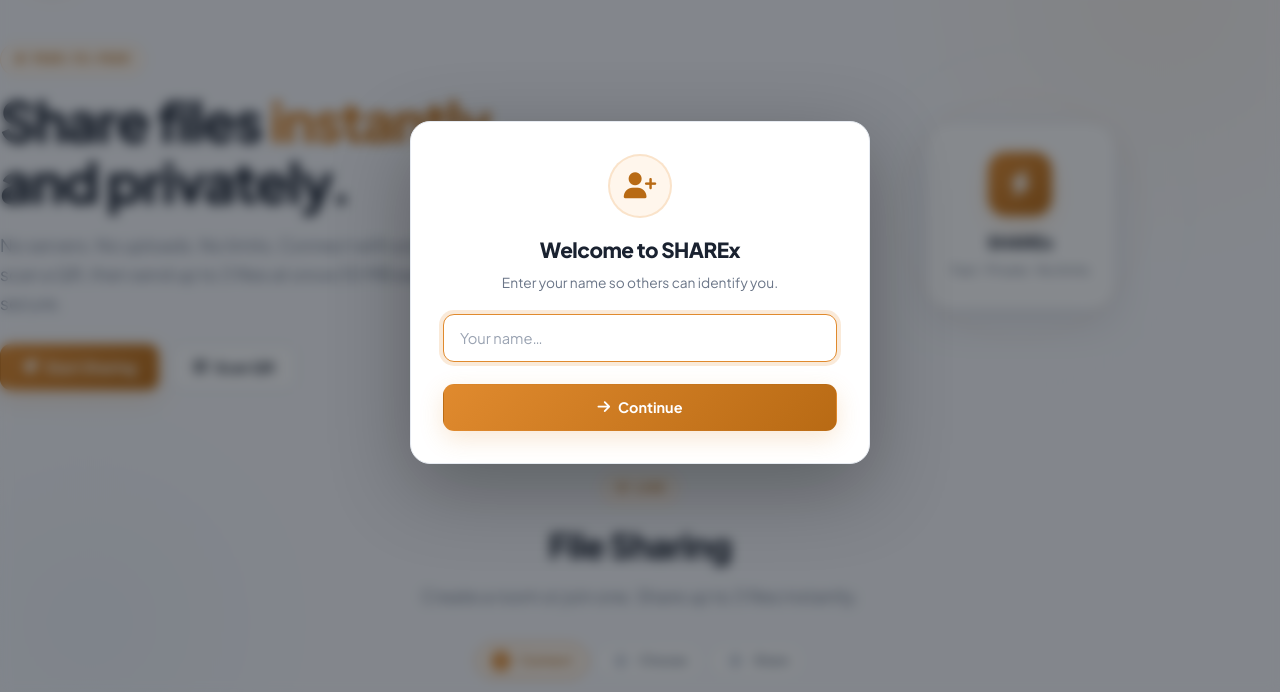
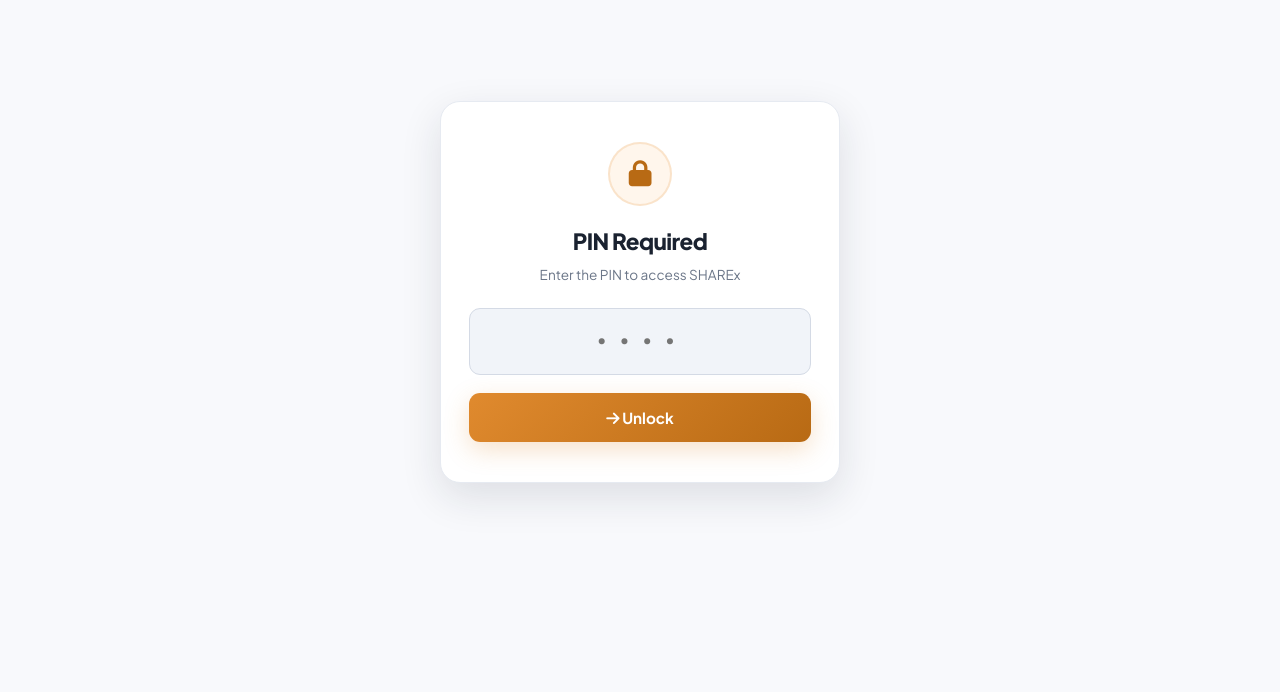
Before and after one commit to vikshant07-hash/SHAREx, a plain HTML site: page index.html in a window 1280 px wide. Shown: the part 108-800 px from the top of the page. Drawn offline with Linux system fonts and the light colour scheme.

Commit message:
new update

```diff
--- a/index.html
+++ b/index.html
@@ -362,6 +362,74 @@ h2{font-size:clamp(1.55rem,3.5vw,2.15rem);letter-spacing:-.025em;font-weight:800
 </style>
 </head>
 <body>
+
+<!-- ===== PIN LOCK SCREEN ===== -->
+<div id="pinGate" style="position:fixed;inset:0;z-index:99999;display:flex;align-items:center;justify-content:center;background:#F8F9FC;font-family:'Plus Jakarta Sans',sans-serif;padding:20px">
+  <div style="background:#fff;border:1px solid #E6EAF1;border-radius:20px;padding:40px 28px;max-width:400px;width:100%;box-shadow:0 14px 40px rgba(26,34,48,.12);text-align:center">
+
+    <div style="width:64px;height:64px;margin:0 auto 18px;border-radius:50%;display:grid;place-items:center;background:#FFF6EC;color:#B86A14;font-size:26px;border:2px solid rgba(224,138,46,.18)">
+      <i class="fas fa-lock"></i>
+    </div>
+
+    <h2 style="font-size:1.4rem;font-weight:800;color:#1A2230;margin-bottom:6px">PIN Required</h2>
+    <p style="font-size:.85rem;color:#6B7688;margin-bottom:22px">Enter the PIN to access SHAREx</p>
+
+    <input id="pinInput" type="password" inputmode="numeric" maxlength="6" autocomplete="off"
+      placeholder="••••"
+      style="width:100%;padding:14px 16px;border:1.5px solid #D4DAE5;border-radius:11px;background:#F1F4F9;font-family:'JetBrains Mono',monospace;font-size:1.5rem;letter-spacing:.35em;text-align:center;font-weight:600;color:#1A2230;outline:none"
+      onfocus="this.style.borderColor='#E08A2E';this.style.background='#fff';this.style.boxShadow='0 0 0 4px rgba(224,138,46,.18)'"
+      onblur="this.style.borderColor='#D4DAE5';this.style.background='#F1F4F9';this.style.boxShadow='none'">
+
+    <p id="pinErr" style="color:#D64545;font-size:.82rem;font-weight:600;margin-top:12px;display:none">
+      <i class="fas fa-exclamation-circle"></i> Invalid entry, Contact Mr. Vikshant
+    </p>
+
+    <button id="pinSubmit"
+      style="width:100%;margin-top:18px;padding:13px;border:none;border-radius:11px;background:linear-gradient(135deg,#E08A2E,#B86A14);color:#fff;font-weight:700;font-size:.95rem;cursor:pointer;box-shadow:0 8px 24px rgba(224,138,46,.25)">
+      <i class="fas fa-arrow-right"></i> Unlock
+    </button>
+  </div>
+</div>
+
+<script>
+(function(){
+  // ===== APNA PIN YAHAN SET KARO =====
+  const SET_PIN = "382400";
+
+  const gate = document.getElementById('pinGate');
+  const input = document.getElementById('pinInput');
+  const err = document.getElementById('pinErr');
+  const btn = document.getElementById('pinSubmit');
+
+  // Page hide karo jab tak PIN sahi na ho
+  document.body.style.overflow = 'hidden';
+
+  function verify(){
+    const val = input.value.trim();
+    if(val === SET_PIN){
+      gate.style.display = 'none';
+      document.body.style.overflow = '';
+    } else {
+      err.style.display = 'block';
+      input.value = '';
+      input.focus();
+    }
+  }
+
+  btn.addEventListener('click', verify);
+  input.addEventListener('keydown', e => {
+    if(e.key === 'Enter') verify();
+  });
+  input.addEventListener('input', e => {
+    e.target.value = e.target.value.replace(/\D/g,'').slice(0,6);
+    err.style.display = 'none';
+  });
+
+  setTimeout(()=>input.focus(), 100);
+})();
+</script>
+<!-- ===== END PIN LOCK ===== -->
+
 <a href="#main" class="skip" style="position:absolute;left:12px;top:-60px;z-index:10000;background:var(--brand);color:#fff;padding:10px 18px;border-radius:10px;font-weight:700;transition:top var(--dur)">Skip to main</a>
 <div class="page-bg" aria-hidden="true"></div>
 <div class="sr-only" aria-live="polite" id="liveRegion"></div>
```
